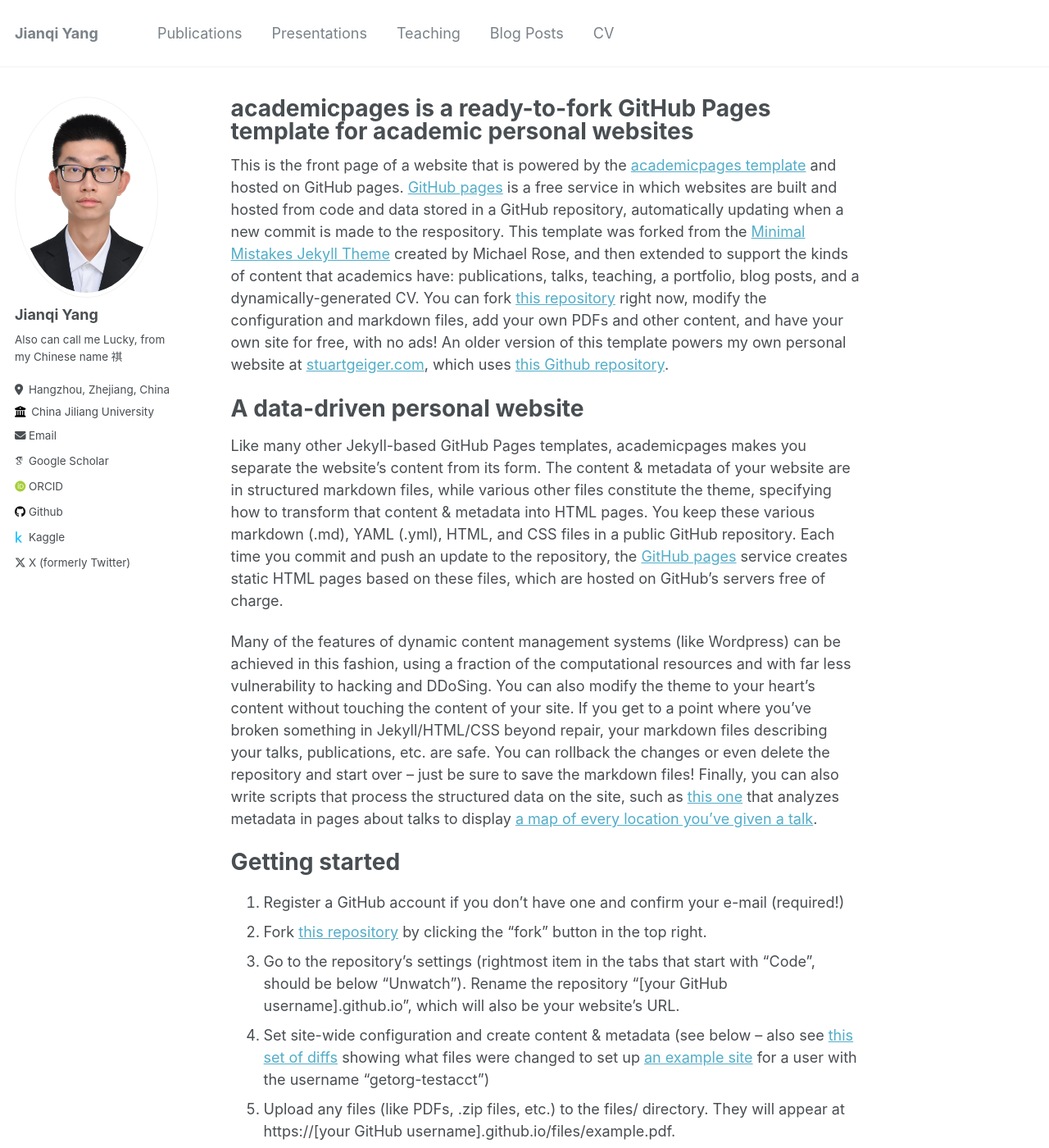
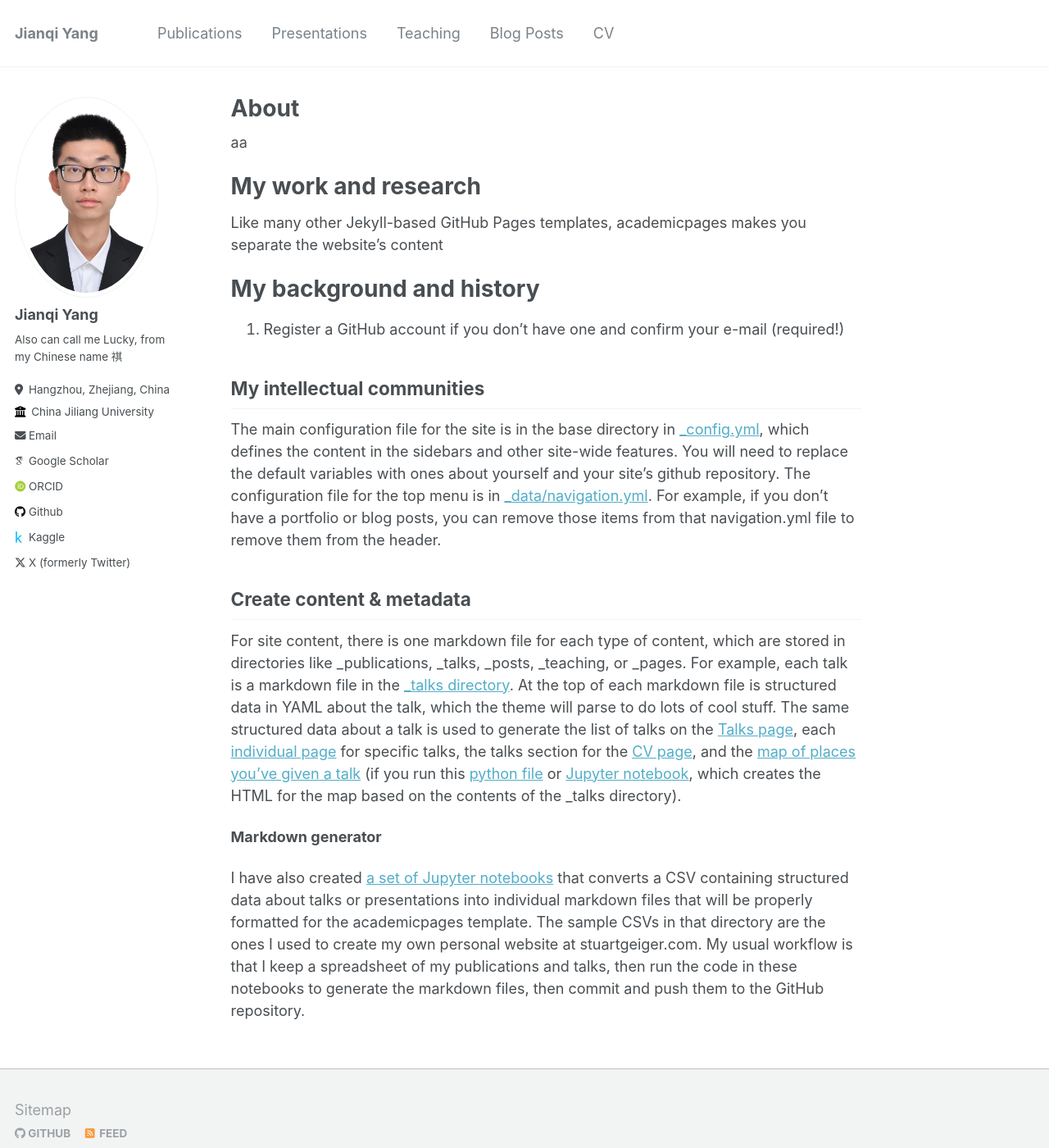
Before and after one commit to thinkswhat/thinkswhat.github.io, a Jekyll site: the page built from _pages/about.md, in a window 1280 px wide and 1400 px high. Shown: the whole window at 82% size. Built offline with Jekyll 4.4.1, drawn with Linux system fonts in a browser that asks for light colours; some web fonts are replaced; some of the changed text lies outside the part shown.

Commit message:
Update about.md

```diff
--- a/_pages/about.md
+++ b/_pages/about.md
@@ -1,30 +1,23 @@
 ---
 permalink: /
-title: "academicpages is a ready-to-fork GitHub Pages template for academic personal websites"
+title: "About"
 author_profile: true
 redirect_from:
   - /about/
   - /about.html
 ---
 
-This is the front page of a website that is powered by the [academicpages template](https://github.com/academicpages/academicpages.github.io) and hosted on GitHub pages. [GitHub pages](https://pages.github.com) is a free service in which websites are built and hosted from code and data stored in a GitHub repository, automatically updating when a new commit is made to the respository. This template was forked from the [Minimal Mistakes Jekyll Theme](https://mmistakes.github.io/minimal-mistakes/) created by Michael Rose, and then extended to support the kinds of content that academics have: publications, talks, teaching, a portfolio, blog posts, and a dynamically-generated CV. You can fork [this repository](https://github.com/academicpages/academicpages.github.io) right now, modify the configuration and markdown files, add your own PDFs and other content, and have your own site for free, with no ads! An older version of this template powers my own personal website at [stuartgeiger.com](http://stuartgeiger.com), which uses [this Github repository](https://github.com/staeiou/staeiou.github.io).
+aa
 
-A data-driven personal website
+My work and research
 ======
-Like many other Jekyll-based GitHub Pages templates, academicpages makes you separate the website's content from its form. The content & metadata of your website are in structured markdown files, while various other files constitute the theme, specifying how to transform that content & metadata into HTML pages. You keep these various markdown (.md), YAML (.yml), HTML, and CSS files in a public GitHub repository. Each time you commit and push an update to the repository, the [GitHub pages](https://pages.github.com/) service creates static HTML pages based on these files, which are hosted on GitHub's servers free of charge.
+Like many other Jekyll-based GitHub Pages templates, academicpages makes you separate the website's content
 
-Many of the features of dynamic content management systems (like Wordpress) can be achieved in this fashion, using a fraction of the computational resources and with far less vulnerability to hacking and DDoSing. You can also modify the theme to your heart's content without touching the content of your site. If you get to a point where you've broken something in Jekyll/HTML/CSS beyond repair, your markdown files describing your talks, publications, etc. are safe. You can rollback the changes or even delete the repository and start over -- just be sure to save the markdown files! Finally, you can also write scripts that process the structured data on the site, such as [this one](https://github.com/academicpages/academicpages.github.io/blob/master/talkmap.ipynb) that analyzes metadata in pages about talks to display [a map of every location you've given a talk](https://academicpages.github.io/talkmap.html).
-
-Getting started
+My background and history
 ======
 1. Register a GitHub account if you don't have one and confirm your e-mail (required!)
-1. Fork [this repository](https://github.com/academicpages/academicpages.github.io) by clicking the "fork" button in the top right.
-1. Go to the repository's settings (rightmost item in the tabs that start with "Code", should be below "Unwatch"). Rename the repository "[your GitHub username].github.io", which will also be your website's URL.
-1. Set site-wide configuration and create content & metadata (see below -- also see [this set of diffs](http://archive.is/3TPas) showing what files were changed to set up [an example site](https://getorg-testacct.github.io) for a user with the username "getorg-testacct")
-1. Upload any files (like PDFs, .zip files, etc.) to the files/ directory. They will appear at https://[your GitHub username].github.io/files/example.pdf.
-1. Check status by going to the repository settings, in the "GitHub pages" section
 
-Site-wide configuration
+My intellectual communities
 ------
 The main configuration file for the site is in the base directory in [_config.yml](https://github.com/academicpages/academicpages.github.io/blob/master/_config.yml), which defines the content in the sidebars and other site-wide features. You will need to replace the default variables with ones about yourself and your site's github repository. The configuration file for the top menu is in [_data/navigation.yml](https://github.com/academicpages/academicpages.github.io/blob/master/_data/navigation.yml). For example, if you don't have a portfolio or blog posts, you can remove those items from that navigation.yml file to remove them from the header.
 
@@ -36,14 +29,3 @@ For site content, there is one markdown file for each type of content, which are
 
 I have also created [a set of Jupyter notebooks](https://github.com/academicpages/academicpages.github.io/tree/master/markdown_generator
 ) that converts a CSV containing structured data about talks or presentations into individual markdown files that will be properly formatted for the academicpages template. The sample CSVs in that directory are the ones I used to create my own personal website at stuartgeiger.com. My usual workflow is that I keep a spreadsheet of my publications and talks, then run the code in these notebooks to generate the markdown files, then commit and push them to the GitHub repository.
-
-How to edit your site's GitHub repository
-------
-Many people use a git client to create files on their local computer and then push them to GitHub's servers. If you are not familiar with git, you can directly edit these configuration and markdown files directly in the github.com interface. Navigate to a file (like [this one](https://github.com/academicpages/academicpages.github.io/blob/master/_talks/2012-03-01-talk-1.md) and click the pencil icon in the top right of the content preview (to the right of the "Raw | Blame | History" buttons). You can delete a file by clicking the trashcan icon to the right of the pencil icon. You can also create new files or upload files by navigating to a directory and clicking the "Create new file" or "Upload files" buttons.
-
-Example: editing a markdown file for a talk
-![Editing a markdown file for a talk](/images/editing-talk.png)
-
-For more info
-------
-More info about configuring academicpages can be found in [the guide](https://academicpages.github.io/markdown/). The [guides for the Minimal Mistakes theme](https://mmistakes.github.io/minimal-mistakes/docs/configuration/) (which this theme was forked from) might also be helpful.
```
